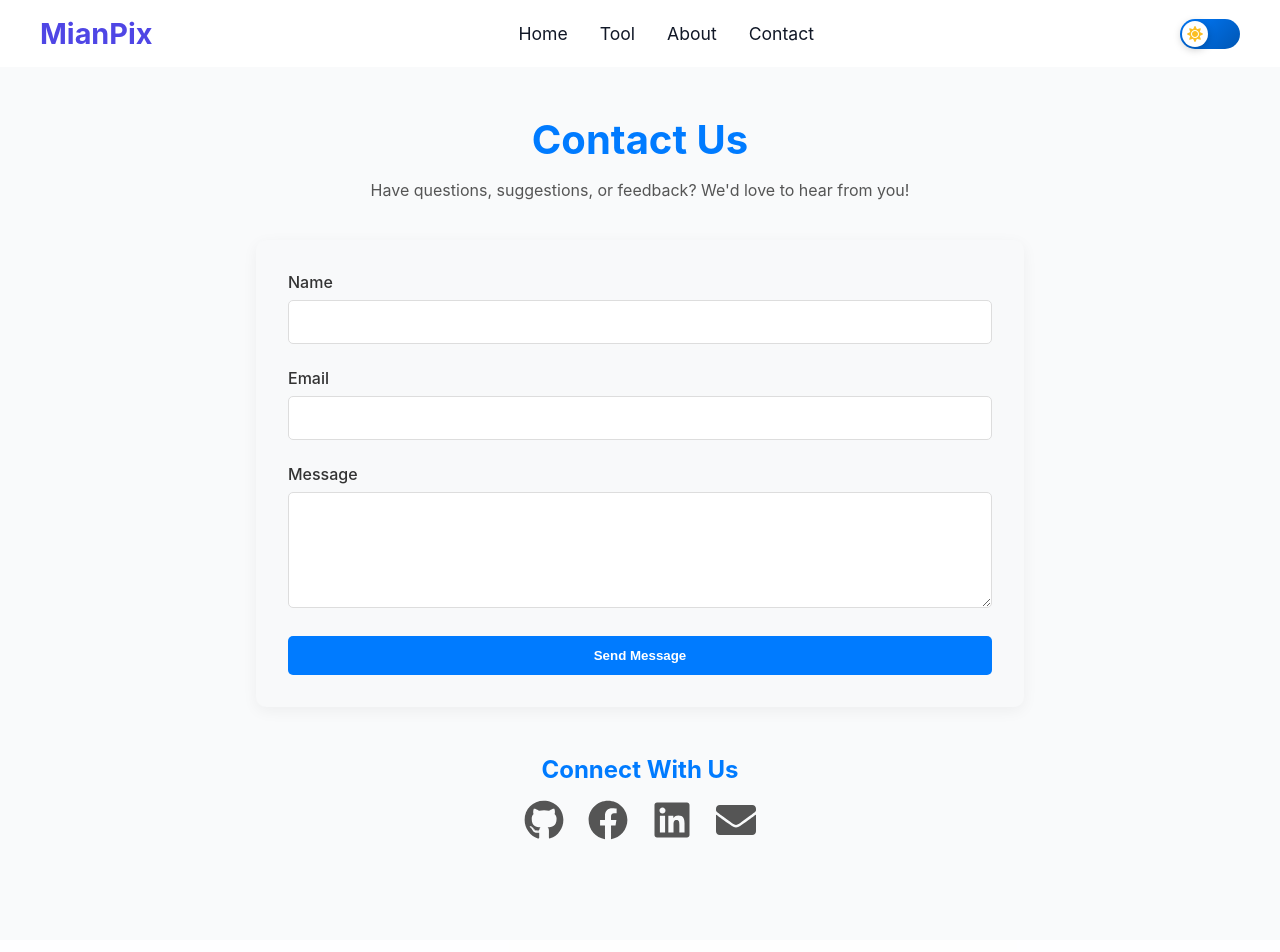
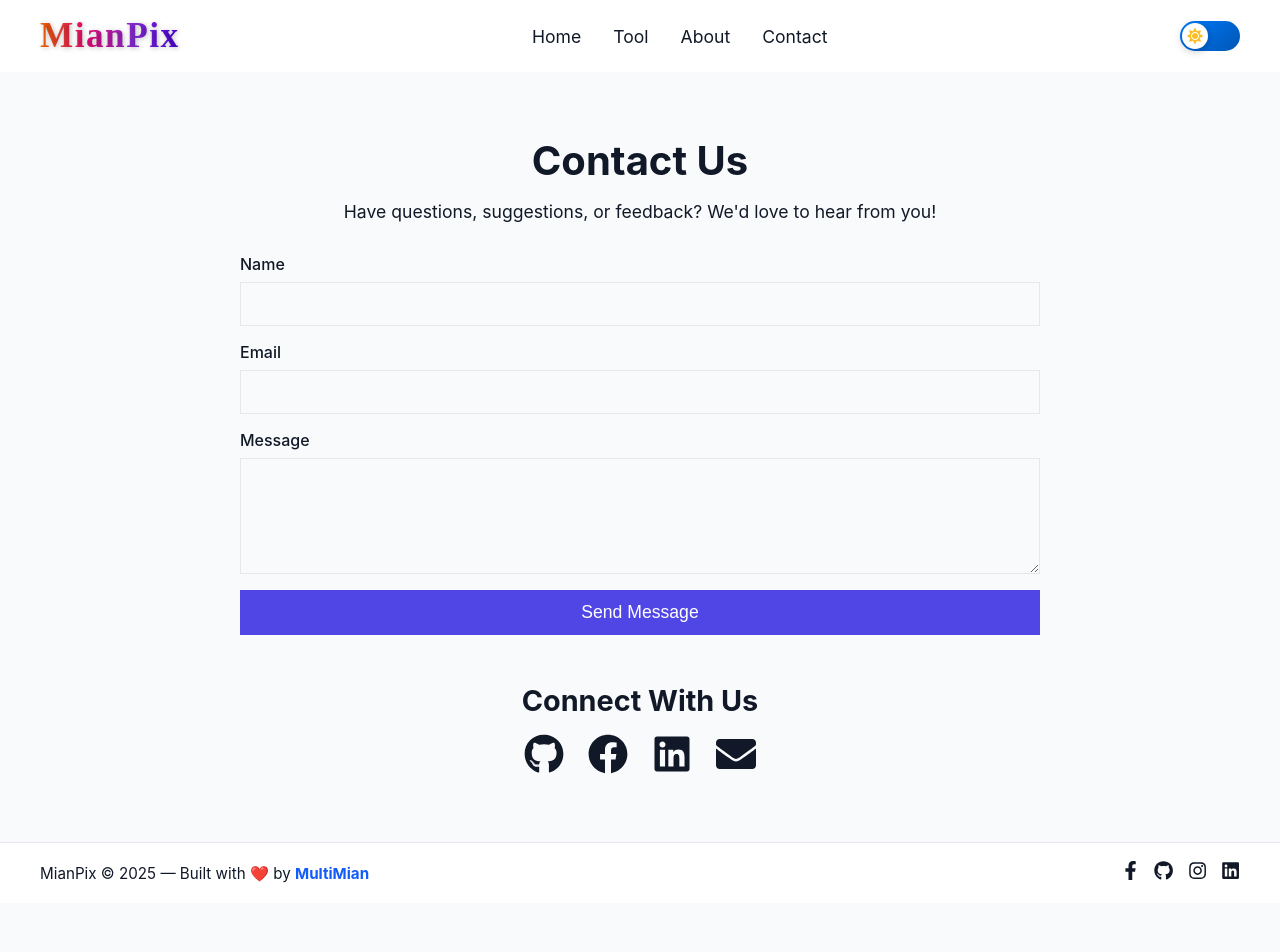
Before and after one commit to Mianhassam96/MianPix, a React (Create React App) app: page /contact in a window 1280 px wide. Shown: the top 952 px of the page. After the commit the page ends 903 px from the top, so only its background shows below. Built offline with nearby package versions, Linux system fonts and the light colour scheme; the HTML template or start-up script is replaced by a standard one.

Commit message:
Update footer: clickable MultiMian link, add social icons, style improvements

```diff
--- a/src/components/Footer.css
+++ b/src/components/Footer.css
@@ -1,14 +1,64 @@
 .footer {
   padding: 18px 24px;
-  text-align: center;
-  opacity: 0.9;
-  transition: background-color 0.3s, color 0.3s;
-  background-color: var(--color-surface);
+  background: var(--color-surface);
   color: var(--color-text);
-  box-shadow: var(--shadow-small);
+  border-top: 1px solid var(--color-border);
+  transition: background 0.3s ease, color 0.3s ease;
 }
 
-.footer.dark {
-  background-color: var(--color-surface); /* uses dark theme surface color */
+.footer-container {
+  max-width: 1200px;
+  margin: 0 auto;
+  display: flex;
+  justify-content: space-between; /* text left, icons right */
+  align-items: center;
+}
+
+.footer-text {
+  font-size: 0.95rem;
+}
+
+.brand-name {
+  font-weight: 600;
+  color: var(--brand-color);
+  margin-left: 4px;
+  transition: color 0.3s ease;
+}
+
+/* Light Theme Brand Color */
+:root {
+  --brand-color: #007bff;
+}
+
+/* Dark Theme Brand Color */
+.dark {
+  --brand-color: #8b5cf6;
+}
+
+/* Social Icons */
+.footer-social {
+  display: flex;
+  gap: 14px;
+}
+
+.footer-social a {
   color: var(--color-text);
+  font-size: 1.2rem;
+  transition: color 0.3s ease, transform 0.2s ease;
 }
+
+.footer-social a:hover {
+  color: var(--brand-color);
+  transform: translateY(-3px);
+}
+.footer-link {
+  color: #125cfa; /* yellowish color */
+  font-weight: bold;
+  text-decoration: none;
+  transition: color 0.3s ease, transform 0.3s ease;
+}
+
+.footer-link:hover {
+  color: #315ff5; /* hover color */
+  transform: scale(1.1);
+}
--- a/src/components/Footer.js
+++ b/src/components/Footer.js
@@ -1,14 +1,41 @@
-// src/components/Footer.jsx
 import React from 'react';
-import { useTheme } from '../context/ThemeContext';
+import { FaFacebookF, FaGithub, FaInstagram, FaLinkedin } from 'react-icons/fa';
 import './Footer.css';
 
 export default function Footer() {
-  const { theme } = useTheme();
+  return (
+    <footer className="footer">
+      <div className="footer-container">
 
-  return (
-    <footer className={`footer ${theme}`}>
-      <small>MianPix © {new Date().getFullYear()} — Built with ❤️ by MultiMian</small>
+        <p className="footer-text">
+          MianPix © {new Date().getFullYear()} — Built with ❤️ by{' '}
+          <a
+            href="https://github.com/Mianhassam96"
+            target="_blank"
+            rel="noreferrer"
+            className="footer-link"
+          >
+            MultiMian
+          </a>
+        </p>
+
+        {/* Social Media Icons */}
+        <div className="footer-social">
+          <a href="https://www.facebook.com/mian.hassam.kz" target="_blank" rel="noreferrer">
+            <FaFacebookF />
+          </a>
+          <a href="https://github.com/Mianhassam96" target="_blank" rel="noreferrer">
+            <FaGithub />
+          </a>
+          <a href="https://www.instagram.com/mianhassam96/" target="_blank" rel="noreferrer">
+            <FaInstagram />
+          </a>
+          <a href="https://www.linkedin.com/in/mianhassam96/" target="_blank" rel="noreferrer">
+            <FaLinkedin />
+          </a>
+        </div>
+
+      </div>
     </footer>
   );
 }
--- a/src/components/Navbar.css
+++ b/src/components/Navbar.css
@@ -19,12 +19,84 @@
   margin: 0 auto;
 }
 
-.navbar-logo {
-  font-size: 1.8rem;
+/* Import a stylish font (Google Fonts) */
+@import url('https://fonts.googleapis.com/css2?family=Pacifico&family=Poppins:wght@700&display=swap');
+/* Light Theme Logo */
+.navbar.light .navbar-logo {
+  font-family: 'Pacifico', cursive;
+  font-size: 2.2rem;
   font-weight: bold;
-  color: var(--color-primary);
+  letter-spacing: 1.5px;
   text-decoration: none;
+
+  background: linear-gradient(90deg, #ff6a00, #ee0979, #8e2de2, #4a00e0);
+  -webkit-background-clip: text;
+  -webkit-text-fill-color: transparent;
+
+  text-shadow: 1px 1px 5px rgba(0, 0, 0, 0.25);
+  transition: transform 0.3s ease, text-shadow 0.3s ease;
+  position: relative;
 }
+
+.navbar.light .navbar-logo:hover {
+  transform: scale(1.15);
+  text-shadow: 2px 2px 10px rgba(0, 0, 0, 0.35);
+}
+
+.navbar.light .navbar-logo::after {
+  content: '';
+  position: absolute;
+  width: 0;
+  height: 3px;
+  bottom: -5px;
+  left: 0;
+  background: #ff6a00;
+  transition: width 0.3s ease;
+  border-radius: 2px;
+}
+
+.navbar.light .navbar-logo:hover::after {
+  width: 100%;
+}
+
+/* Dark Theme Logo */
+.navbar.dark .navbar-logo {
+  font-family: 'Pacifico', cursive;
+  font-size: 2.2rem;
+  font-weight: bold;
+  letter-spacing: 1.5px;
+  text-decoration: none;
+
+  background: linear-gradient(90deg, #4ade80, #06b6d4, #3b82f6, #8b5cf6);
+  -webkit-background-clip: text;
+  -webkit-text-fill-color: transparent;
+
+  text-shadow: 1px 1px 5px rgba(0, 0, 0, 0.5);
+  transition: transform 0.3s ease, text-shadow 0.3s ease;
+  position: relative;
+}
+
+.navbar.dark .navbar-logo:hover {
+  transform: scale(1.15);
+  text-shadow: 2px 2px 10px rgba(0, 0, 0, 0.7);
+}
+
+.navbar.dark .navbar-logo::after {
+  content: '';
+  position: absolute;
+  width: 0;
+  height: 3px;
+  bottom: -5px;
+  left: 0;
+  background: #4ade80;
+  transition: width 0.3s ease;
+  border-radius: 2px;
+}
+
+.navbar.dark .navbar-logo:hover::after {
+  width: 100%;
+}
+
 
 /* Menu on the right */
 .navbar-right {
--- a/src/pages/Contact.css
+++ b/src/pages/Contact.css
@@ -1,80 +1,96 @@
+/* Contact.css */
+
+/* Container */
 .contact {
-  padding: 3rem 1rem;
+  padding: 4rem 2rem;
+  transition: background-color 0.3s, color 0.3s;
+}
+
+.contact.light {
+  background-color: var(--color-surface);
+  color: var(--color-text);
+}
+
+.contact.dark {
+  background-color: var(--color-background);
+  color: var(--color-text);
+}
+
+.contact-container {
   max-width: 800px;
   margin: 0 auto;
-  color: #333;
+  text-align: center;
 }
 
-.contact-container h1 {
+/* Titles */
+.contact h1 {
   font-size: 2.5rem;
-  color: #007bff;
-  text-align: center;
   margin-bottom: 1rem;
 }
 
-.contact-container p {
-  text-align: center;
-  margin-bottom: 2.5rem;
-  color: #555;
+.contact p {
+  font-size: 1.1rem;
+  margin-bottom: 2rem;
 }
 
+/* Form Styles */
 .contact-form {
   display: flex;
   flex-direction: column;
-  gap: 1.5rem;
-  background-color: #f8f9fa;
-  padding: 2rem;
-  border-radius: 10px;
-  box-shadow: 0 4px 15px rgba(0,0,0,0.05);
+  gap: 1rem;
+  margin-bottom: 3rem;
 }
 
-.form-group label {
-  display: block;
+.contact-form .form-group {
+  display: flex;
+  flex-direction: column;
+  text-align: left;
+}
+
+.contact-form label {
   margin-bottom: 0.5rem;
   font-weight: 500;
 }
 
-.form-group input,
-.form-group textarea {
-  width: 100%;
-  padding: 0.75rem;
-  border: 1px solid #ddd;
-  border-radius: 5px;
+.contact-form input,
+.contact-form textarea {
+  padding: 0.75rem 1rem;
+  border: 1px solid var(--color-border);
+  border-radius: var(--radius-small);
+  background-color: var(--color-background);
+  color: var(--color-text);
   font-size: 1rem;
-  transition: all 0.3s;
+  transition: all 0.3s ease;
 }
 
-.form-group input:focus,
-.form-group textarea:focus {
+.contact-form input:focus,
+.contact-form textarea:focus {
   outline: none;
-  border-color: #007bff;
-  box-shadow: 0 0 5px rgba(0,123,255,0.3);
+  border-color: var(--color-primary);
+  box-shadow: var(--shadow-small);
 }
 
 .submit-btn {
   padding: 0.75rem 1.5rem;
-  background-color: #007bff;
-  color: white;
-  font-weight: bold;
   border: none;
-  border-radius: 5px;
+  border-radius: var(--radius-small);
+  background-color: var(--color-primary);
+  color: #fff;
+  font-size: 1.1rem;
   cursor: pointer;
-  transition: background 0.3s;
+  transition: all 0.3s ease;
 }
 
 .submit-btn:hover {
-  background-color: #0056b3;
+  background-color: var(--color-primary-hover);
+  transform: translateY(-2px);
+  box-shadow: var(--shadow-medium);
 }
 
-.social-links {
-  text-align: center;
-  margin-top: 3rem;
-}
-
+/* Social Links Section */
 .social-links h2 {
-  font-size: 1.5rem;
+  font-size: 1.8rem;
   margin-bottom: 1rem;
-  color: #007bff;
 }
 
 .social-icons {
@@ -84,64 +100,29 @@
 }
 
 .social-icons a {
-  color: #555;
-  transition: all 0.3s;
+  color: var(--color-text);
+  transition: all 0.3s ease;
 }
 
-.social-icons a:hover {
-  color: #007bff;
-  transform: translateY(-3px);
+.contact.light .social-icons a:hover {
+  color: var(--color-primary);
 }
 
-.footer {
-  text-align: center;
-  margin-top: 3rem;
-  font-size: 0.9rem;
-  color: #777;
+.contact.dark .social-icons a:hover {
+  color: #8b5cf6; /* purple accent for dark theme */
 }
 
 /* Responsive */
-@media (max-width: 600px) {
-  .contact-form {
-    padding: 1.5rem;
+@media (max-width: 768px) {
+  .contact h1 {
+    font-size: 2rem;
+  }
+
+  .submit-btn {
+    font-size: 1rem;
+  }
+
+  .social-icons a {
+    font-size: 30px;
   }
 }
-
-/* Dark mode support */
-body.dark .contact-container h1,
-body.dark .social-links h2 {
-  color: #1e90ff;
-}
-
-body.dark .contact,
-body.dark .contact-container p,
-body.dark .social-icons a,
-body.dark .footer {
-  color: #ccc;
-}
-
-body.dark .contact-form {
-  background-color: #2c2c2c;
-  box-shadow: 0 4px 15px rgba(0,0,0,0.3);
-}
-
-body.dark .form-group input,
-body.dark .form-group textarea {
-  background-color: #3c3c3c;
-  border-color: #555;
-  color: #eee;
-}
-
-body.dark .form-group input:focus,
-body.dark .form-group textarea:focus {
-  border-color: #1e90ff;
-  box-shadow: 0 0 5px rgba(30,144,255,0.5);
-}
-
-body.dark .submit-btn {
-  background-color: #1e90ff;
-}
-
-body.dark .submit-btn:hover {
-  background-color: #007acc;
-}
```
Also changed, not shown: package.json (+11 -6 lines), src/pages/Tool.css (+101 -52 lines), 1 other file (tests, documents, lock files or other folders).
